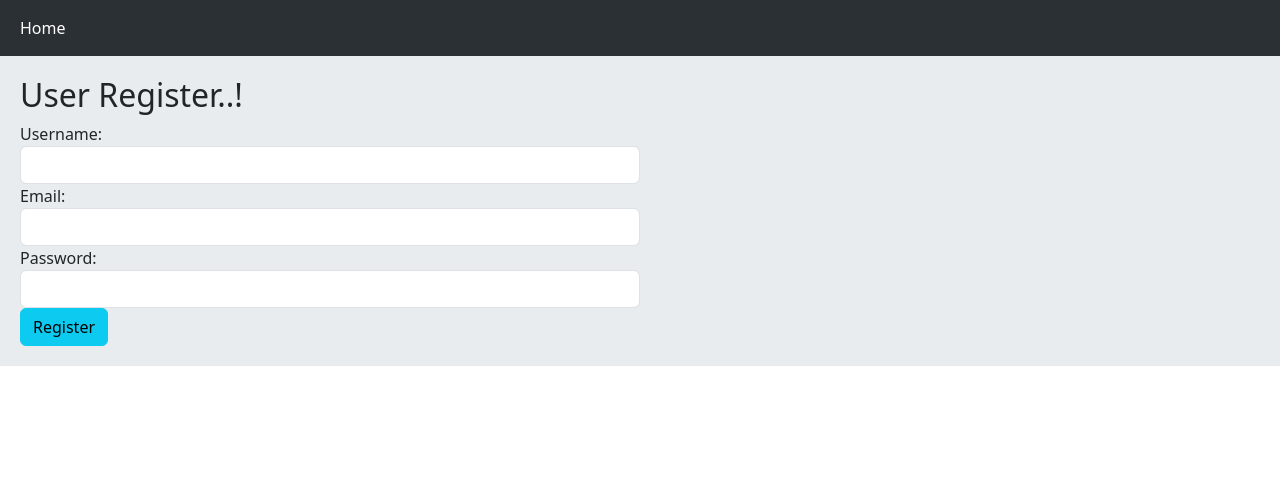
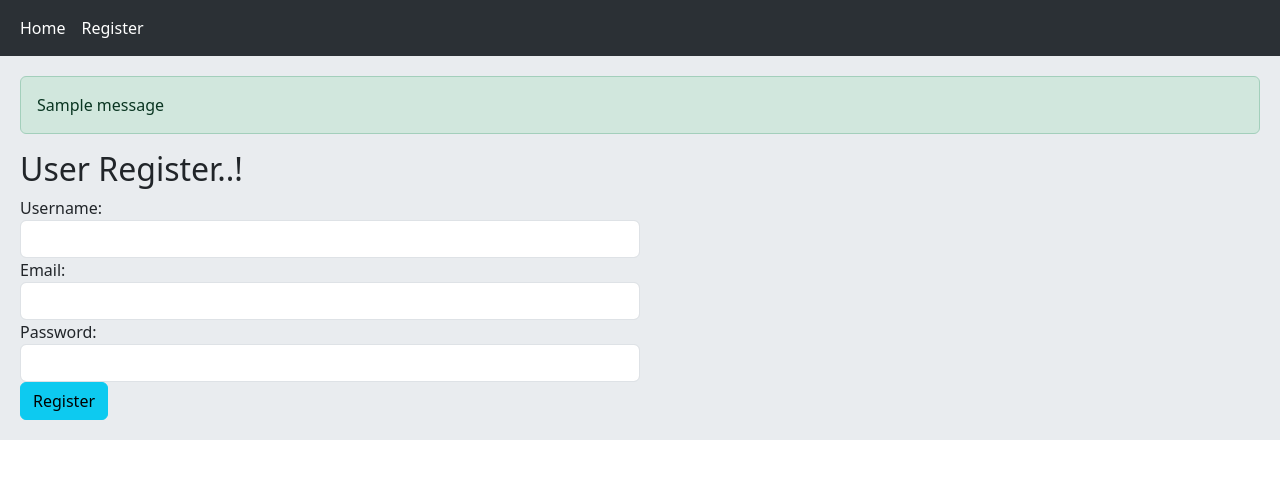
Before and after one commit to VistaOstadi/django-social-network, a Django app: page /account/register/ in a window 1280 px wide. Shown: the top 479 px of the page. Run offline with Django 5.2, Linux system fonts and the light colour scheme; tables that the repository leaves empty hold one stand-in row (values such as "Sample post"); one stand-in notice (Sample message) is shown.

Commit message:
Implement user registration flow

```diff
--- a/account/templates/account/user_register.html
+++ b/account/templates/account/user_register.html
@@ -3,7 +3,7 @@
 {% block content %}
     <h2>User Register..!</h2>
 
-    <form action="" method="post" class="col-md-6">
+    <form action="" method="post" class="col-md-6" novalidate>
         {% csrf_token %}
         {{ form }}
         <input type="submit" value="Register" class="btn btn-info">
--- a/account/views.py
+++ b/account/views.py
@@ -1,11 +1,21 @@
-from django.shortcuts import render
+from django.shortcuts import render, redirect
 from django.views import View
 from .forms import UserRegisterForm
+from django.contrib.auth.models import User
+from django.contrib import messages
 
 class UserRegisterView(View):
+    form_class = UserRegisterForm
+    template_name = "account/user_register.html"
     def get(self, request):
-        form = UserRegisterForm()
-        return render(request, "account/user_register.html",{"form":form})
+        form = self.form_class()
+        return render(request, self.template_name,{"form":form})
 
     def post(self, request):
-        pass
+        form = self.form_class(request.POST)
+        if form.is_valid():
+            cd = form.cleaned_data
+            User.objects.create_user(username=cd["username"], email=cd["email"], password=cd["password"])
+            messages.success(request, "Registered Successfully!", "success")
+            return redirect("home:home")
+        return render(request, self.template_name, {"form":form})
--- a/templates/base.html
+++ b/templates/base.html
@@ -18,6 +18,8 @@
 </head>
 <body>
     {% include "inc/navbar.html" %}
-    <div class="jumbotron">{% block content %}  {% endblock %}</div>
+    <div class="jumbotron">
+        {% include "inc/messages.html" %}
+        {% block content %}  {% endblock %}</div>
 </body>
 </html>
--- /dev/null
+++ b/templates/inc/messages.html
@@ -0,0 +1,5 @@
+{% if messages %}
+    {% for msg in messages %}
+        <p class="alert alert-{{msg.tags}}">{{ msg }}</p>
+    {% endfor %}
+{% endif %}
--- a/templates/inc/navbar.html
+++ b/templates/inc/navbar.html
@@ -1,7 +1,8 @@
 <nav class="navbar bg-dark navbar-expand-lg bg-body-tertiary" data-bs-theme="dark">
   <div class="container-fluid">
       <ul class="navbar-nav">
-        <li class="nav-item"><a class="nav-link active" href="{% url 'home:home' %}">Home</a></li>
+          <li class="nav-item"><a class="nav-link active" href="{% url 'home:home' %}">Home</a></li>
+          <li class="nav-item"><a class="nav-link active" href="{% url 'account:register' %}">Register</a></li>
       </ul>
     </div>
 </nav>
```
